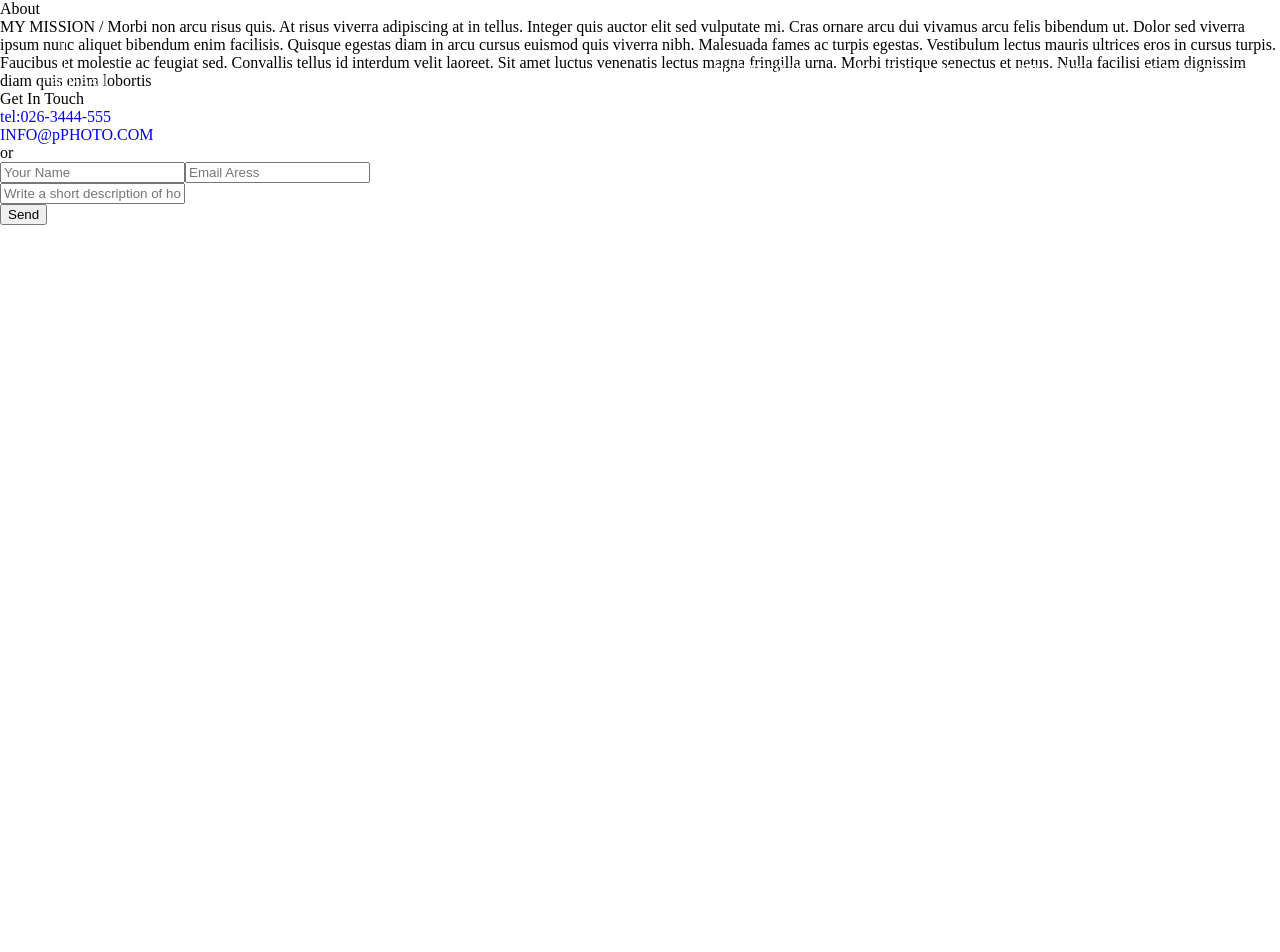
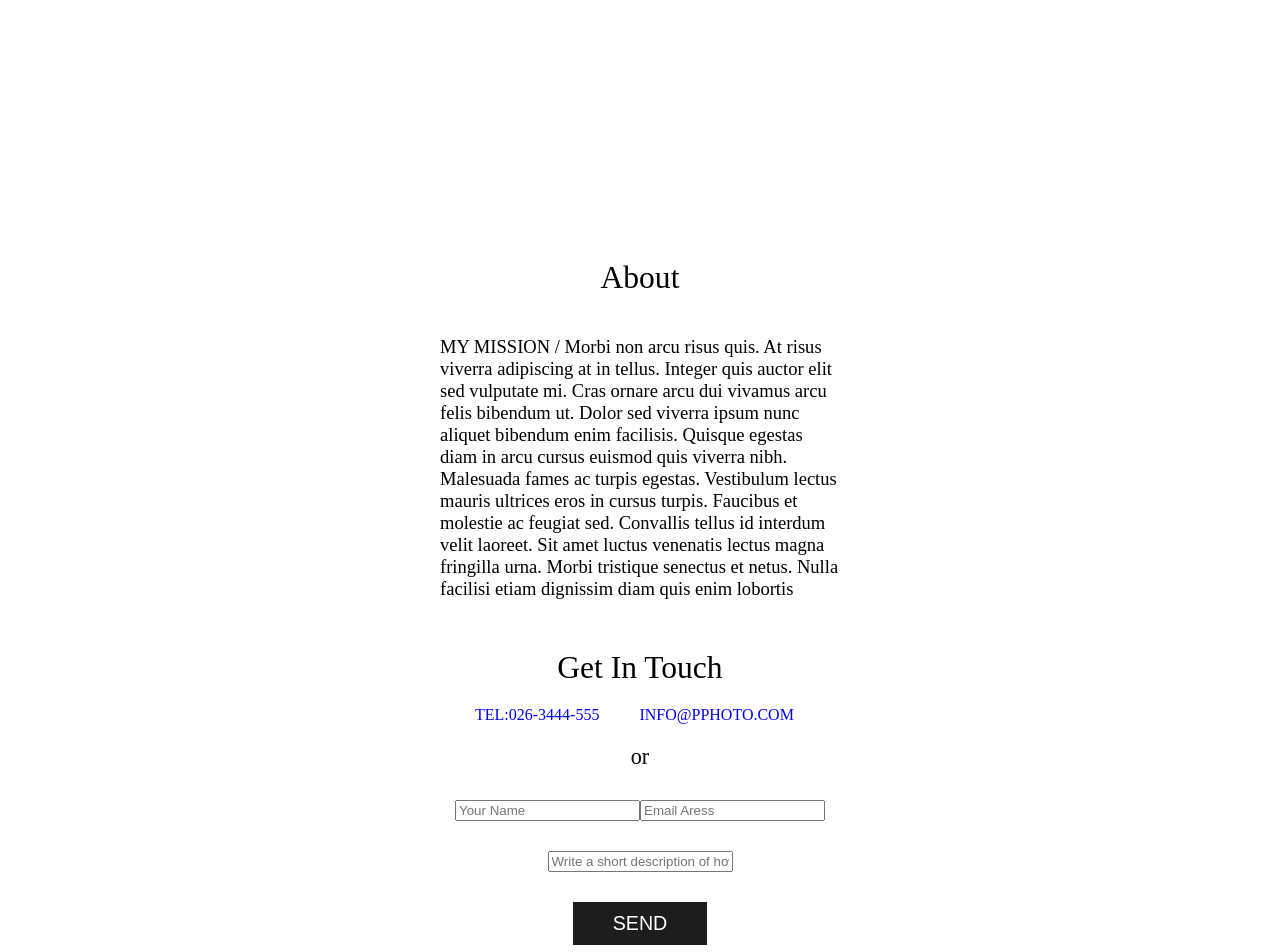
Before and after one commit to VaseaLuca/landing-page, a React (Create React App) app: page /contact in a window 1280 px wide. Shown: the top 952 px of the page. Before the commit the page ends 800 px from the top, so only its background shows below. Built offline with nearby package versions, Linux system fonts and the light colour scheme.

Commit message:
added some css to the contact

```diff
--- a/src/components/Contact_US.css
+++ b/src/components/Contact_US.css
@@ -0,0 +1,67 @@
+.contact {
+display: flex;
+}
+.contact-block {
+  display: flex;
+  flex-direction: column;
+  margin: 260px auto;
+  align-items: center;
+}
+.contact-about{
+  font-weight: 400;
+  font-size: calc(20px + 0.9vw);
+  margin-bottom: 40px;
+}
+.contact-about-text{
+  margin: 0 20px 50px 20px ;
+  font-weight: 400;
+  font-size: calc(16px + 0.2vw);
+  width: 400px;
+  max-width: 100%;
+  min-width: 260px;
+}
+.contact-getInTouch-form{
+  text-align: center;
+}
+.contact-form-name{
+  font-weight: 400;
+  font-size: calc(20px + 0.9vw);
+  margin-bottom: 20px;
+}
+.contact-form-infoblock{
+  display: flex;
+  flex-direction: row;
+  margin-bottom: 20px;
+}
+.contact-tel, .contact-email {
+  padding: 0 10px;
+  margin: 0 10px 0 10px;
+  text-transform: uppercase;
+}
+.contact-or{
+  font-weight: 500;
+  font-size: calc(17px + 0.4vw);
+  margin-bottom: 30px;
+}
+.contact-form-rowOne{
+  margin-bottom: 30px;
+}
+.contact-form-rowTwo{
+  margin-bottom: 30px;
+}
+.contact-form-submit {
+  background-color: rgb(29, 29, 29);
+  border: none;
+  color: #fff;
+  padding: 10px 40px;
+  font-weight: 300;
+  font-size: calc(12px + 0.6vw);
+  text-transform: uppercase;
+  outline: none;
+  cursor: pointer;
+}
+.contact-form-submit:hover {
+  background-color: rgba(29, 29, 29, 0.925);
+  transform: scale(0.98);
+  transition: all 0.2s ease-in-out;
+}
--- a/src/components/Contact_US.js
+++ b/src/components/Contact_US.js
@@ -5,37 +5,51 @@ import './Contact_US.css';
 const Contact = () => {
   return (
     <div className="contact">
+      <div className="contact-block">
         <div className="contact-about">About</div>
         <div className="contact-about-text">
           MY MISSION / Morbi non arcu risus quis. At risus viverra adipiscing at
           in tellus. Integer quis auctor elit sed vulputate mi. Cras ornare arcu
-        dui vivamus arcu felis bibendum ut. Dolor sed viverra ipsum nunc aliquet
-        bibendum enim facilisis. Quisque egestas diam in arcu cursus euismod
-        quis viverra nibh. Malesuada fames ac turpis egestas. Vestibulum lectus
-        mauris ultrices eros in cursus turpis. Faucibus et molestie ac feugiat
-        sed. Convallis tellus id interdum velit laoreet. Sit amet luctus
-        venenatis lectus magna fringilla urna. Morbi tristique senectus et
-        netus. Nulla facilisi etiam dignissim diam quis enim lobortis
+          dui vivamus arcu felis bibendum ut. Dolor sed viverra ipsum nunc
+          aliquet bibendum enim facilisis. Quisque egestas diam in arcu cursus
+          euismod quis viverra nibh. Malesuada fames ac turpis egestas.
+          Vestibulum lectus mauris ultrices eros in cursus turpis. Faucibus et
+          molestie ac feugiat sed. Convallis tellus id interdum velit laoreet.
+          Sit amet luctus venenatis lectus magna fringilla urna. Morbi tristique
+          senectus et netus. Nulla facilisi etiam dignissim diam quis enim
+          lobortis
         </div>
         <div className="contact-getInTouch-form">
           <div className="contact-form-name">Get In Touch</div>
           <div className="contact-form-infoblock">
-          <div className="contact-tel"><a href="tel:026-3444-555">tel:026-3444-555</a></div>
-          <div className="contact-email"><a href="mailto:INFO@pPHOTO.COM">INFO@pPHOTO.COM</a></div>
+            <div className="contact-tel">
+              <a href="tel:026-3444-555">tel:026-3444-555</a>
             </div>
-        <div className='contact-or'>or</div>
-        <form className='contact-form' action="" method="post" >
-          <div className='contact-form-rowOne'>
-            <input type="text" placeholder='Your Name' autoComplete='off'/>
-            <input type="email" placeholder='Email Aress' autoComplete='off'/>
+            <div className="contact-email">
+              <a href="mailto:INFO@pPHOTO.COM">INFO@pPHOTO.COM</a>
             </div>
-          <div className='contact-form-rowTwo'>
-            <input type="text" placeholder='Write a short description of how you see out collaboration'/>
           </div>
-            <button type="submit">Send</button>
+          <div className="contact-or">or</div>
+          <form className="contact-form" action="submit">
+            <div className="contact-form-rowOne">
+              <input type="text" placeholder="Your Name" autoComplete="off" />
+              <input
+                type="email"
+                placeholder="Email Aress"
+                autoComplete="off"
+              />
+            </div>
+            <div className="contact-form-rowTwo">
+              <input
+                type="text"
+                placeholder="Write a short description of how you see out collaboration"
+              />
+            </div>
+            <button className='contact-form-submit' type="submit">Send</button>
           </form>
         </div>
         <div className="contact-footer"></div>
+      </div>
     </div>
   );
 }
--- a/src/components/Menu.css
+++ b/src/components/Menu.css
@@ -27,7 +27,6 @@
   left: 0;
   top:-13px;
 }
-
 .menu-stick::after {
   background: #ffffff;
   width: 40px;
@@ -60,7 +59,6 @@
   transition: all .4s;
   transform-origin: 50% 50%;
 }
-
 .menu-stick-dark::before {
   background: #535353b6;
   width: 40px;
@@ -72,7 +70,6 @@
   left: 0;
   top: -13px;
 }
-
 .menu-stick-dark::after {
   background: #535353b6;
   width: 40px;
@@ -87,7 +84,6 @@
 .menu-stick-dark.trigger {
   transform: rotate(180deg);
 }
-
 .menu-stick-dark.trigger::after {
   transform-origin: 100% 50%;
   transform: translateY(-12.7px) translateX(0.5px) rotate(45deg) scale(0.7);
@@ -98,33 +94,23 @@
   transform: translateY(12.5px) translateX(1px) rotate(-45deg) scaleX(0.7);
   will-change: auto;
 }
-
 @media (min-width: 1025px) and (max-width: 5009px) {
 .menu {
   display: none;
 }
 }
-
 @media (min-width: 768px) and (max-width: 1024px) {
 .nav-menu{
   display: none;
 }
 }
-
 @media (min-width: 1025px) and (max-width: 1366px) and (orientation: landscape) {
 .menu {
   display: none;
 }
 }
-@media (min-width: 768px) and (max-width: 1364px) and (orientation: landscape) {
-
-}
-
-
-@media (min-width: 481px) and (max-width: 767px) {
-
-}
-
+@media (min-width: 768px) and (max-width: 1364px) and (orientation: landscape) {}
+@media (min-width: 481px) and (max-width: 767px) {}
 @media (min-width: 320px) and (max-width: 480px) {
 .menu {
   width: 35px;
@@ -136,6 +122,15 @@
   width: 35px;
 }
 .menu-stick::after {
+  width: 35px;
+}
+.menu-stick-dark {
+  width: 35px;
+}
+.menu-stick-dark::before {
+  width: 35px;
+}
+.menu-stick-dark::after {
   width: 35px;
 }
 }
@@ -152,4 +147,13 @@
 .menu-stick::after {
   width: 35px;
 }
+.menu-stick-dark {
+  width: 35px;
 }
+.menu-stick-dark::before {
+  width: 35px;
+}
+.menu-stick-dark::after {
+  width: 35px;
+}
+}
```
Also changed, not shown: src/components/Pricing.css (+0 -8 lines). Lines whose indentation alone changed are shown as unchanged.
